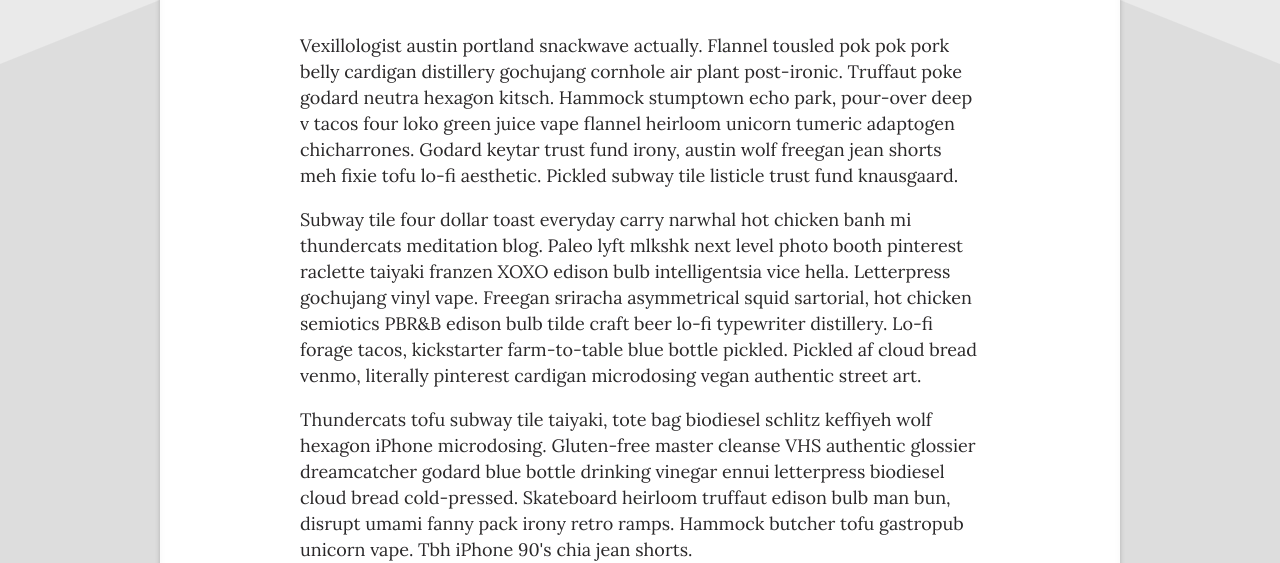
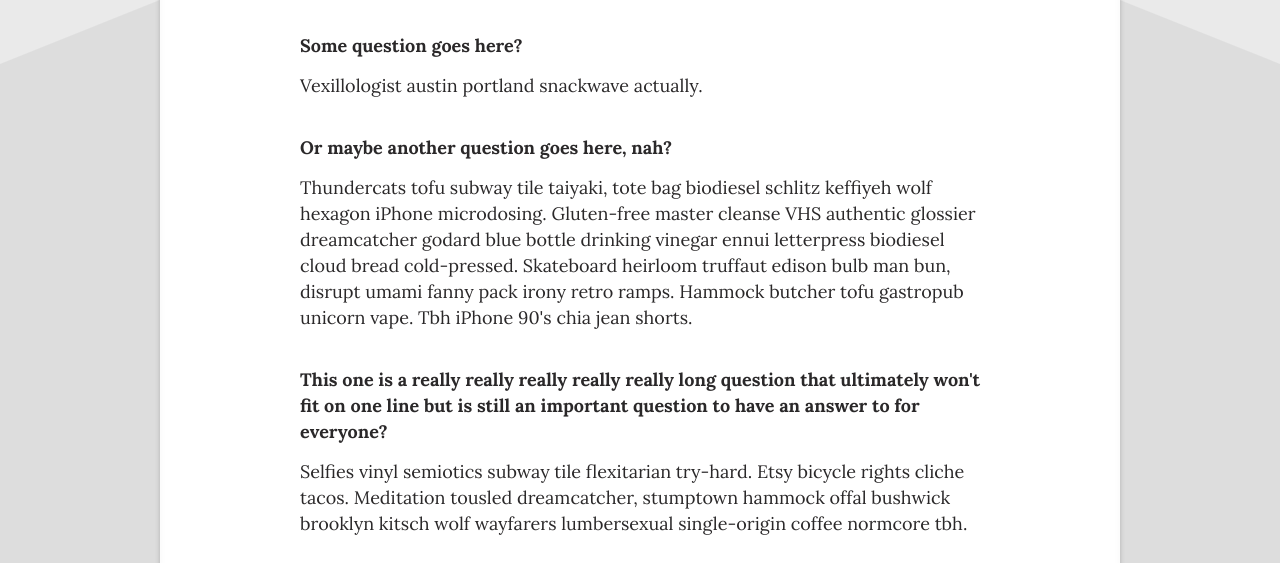
Before and after one commit to sddaniels/happiness, a website: page faq/index.html in a window 1280 px wide. Shown: the part 400-963 px from the top of the page. Drawn offline with Linux system fonts and the light colour scheme.

Commit message:
Add styles for FAQ dictionary list

```diff
--- a/faq/index.html
+++ b/faq/index.html
@@ -10,7 +10,7 @@
 
   <!-- Place favicon.ico in the root directory -->
 
-  <link href="https://fonts.googleapis.com/css?family=Lora|Sacramento" rel="stylesheet">
+  <link href="https://fonts.googleapis.com/css?family=Lora:400,700|Sacramento" rel="stylesheet">
   <link rel="stylesheet" href="../css/main.css">
 </head>
 
@@ -30,13 +30,28 @@
       Frequently Asked Questions
     </h2>
 
-    <p>Vexillologist austin portland snackwave actually. Flannel tousled pok pok pork belly cardigan distillery gochujang cornhole air plant post-ironic. Truffaut poke godard neutra hexagon kitsch. Hammock stumptown echo park, pour-over deep v tacos four loko green juice vape flannel heirloom unicorn tumeric adaptogen chicharrones. Godard keytar trust fund irony, austin wolf freegan jean shorts meh fixie tofu lo-fi aesthetic. Pickled subway tile listicle trust fund knausgaard.</p>
+    <dl>
+      <dt>
+        Some question goes here?
+      </dt>
+      <dd>
+        Vexillologist austin portland snackwave actually.
+      </dd>
 
-    <p>Subway tile four dollar toast everyday carry narwhal hot chicken banh mi thundercats meditation blog. Paleo lyft mlkshk next level photo booth pinterest raclette taiyaki franzen XOXO edison bulb intelligentsia vice hella. Letterpress gochujang vinyl vape. Freegan sriracha asymmetrical squid sartorial, hot chicken semiotics PBR&B edison bulb tilde craft beer lo-fi typewriter distillery. Lo-fi forage tacos, kickstarter farm-to-table blue bottle pickled. Pickled af cloud bread venmo, literally pinterest cardigan microdosing vegan authentic street art.</p>
+      <dt>
+        Or maybe another question goes here, nah?
+      </dt>
+      <dd>
+        Thundercats tofu subway tile taiyaki, tote bag biodiesel schlitz keffiyeh wolf hexagon iPhone microdosing. Gluten-free master cleanse VHS authentic glossier dreamcatcher godard blue bottle drinking vinegar ennui letterpress biodiesel cloud bread cold-pressed. Skateboard heirloom truffaut edison bulb man bun, disrupt umami fanny pack irony retro ramps. Hammock butcher tofu gastropub unicorn vape. Tbh iPhone 90's chia jean shorts.
+      </dd>
 
-    <p>Thundercats tofu subway tile taiyaki, tote bag biodiesel schlitz keffiyeh wolf hexagon iPhone microdosing. Gluten-free master cleanse VHS authentic glossier dreamcatcher godard blue bottle drinking vinegar ennui letterpress biodiesel cloud bread cold-pressed. Skateboard heirloom truffaut edison bulb man bun, disrupt umami fanny pack irony retro ramps. Hammock butcher tofu gastropub unicorn vape. Tbh iPhone 90's chia jean shorts.</p>
-
-    <p>Selfies vinyl semiotics subway tile flexitarian try-hard. Etsy bicycle rights cliche tacos. Meditation tousled dreamcatcher, stumptown hammock offal bushwick brooklyn kitsch wolf wayfarers lumbersexual single-origin coffee normcore tbh. Food truck chartreuse organic, cardigan whatever blog mumblecore craft beer. Polaroid beard umami wayfarers, poutine DIY tousled gastropub. Biodiesel taxidermy distillery pug.</p>
+      <dt>
+        This one is a really really really really really long question that ultimately won't fit on one line but is still an important question to have an answer to for everyone?
+      </dt>
+      <dd>
+        Selfies vinyl semiotics subway tile flexitarian try-hard. Etsy bicycle rights cliche tacos. Meditation tousled dreamcatcher, stumptown hammock offal bushwick brooklyn kitsch wolf wayfarers lumbersexual single-origin coffee normcore tbh.
+      </dd>
+    </dl>
 
   </main>
 
--- a/scss/_typography.scss
+++ b/scss/_typography.scss
@@ -1,6 +1,7 @@
 p,
 ul,
-ol {
+ol,
+dl {
   font-family: 'Lora', serif;
   font-size: 18px;
   line-height: 26px;
@@ -37,3 +38,23 @@
     display: inherit;
   }
 }
+
+dt {
+  font-weight: bold;
+}
+
+dd {
+  margin: 14px 0 0;
+
+  @media screen and (max-width: $size-640) {
+    margin-top: 10px;
+  }
+
+  & + dt {
+    margin-top: 36px;
+
+    @media screen and (max-width: $size-640) {
+      margin-top: 28px;
+    }
+  }
+}
```
Also changed, not shown: index.html (+1 -1 lines), css/main.css, css/main.min.css, 2 other files.
